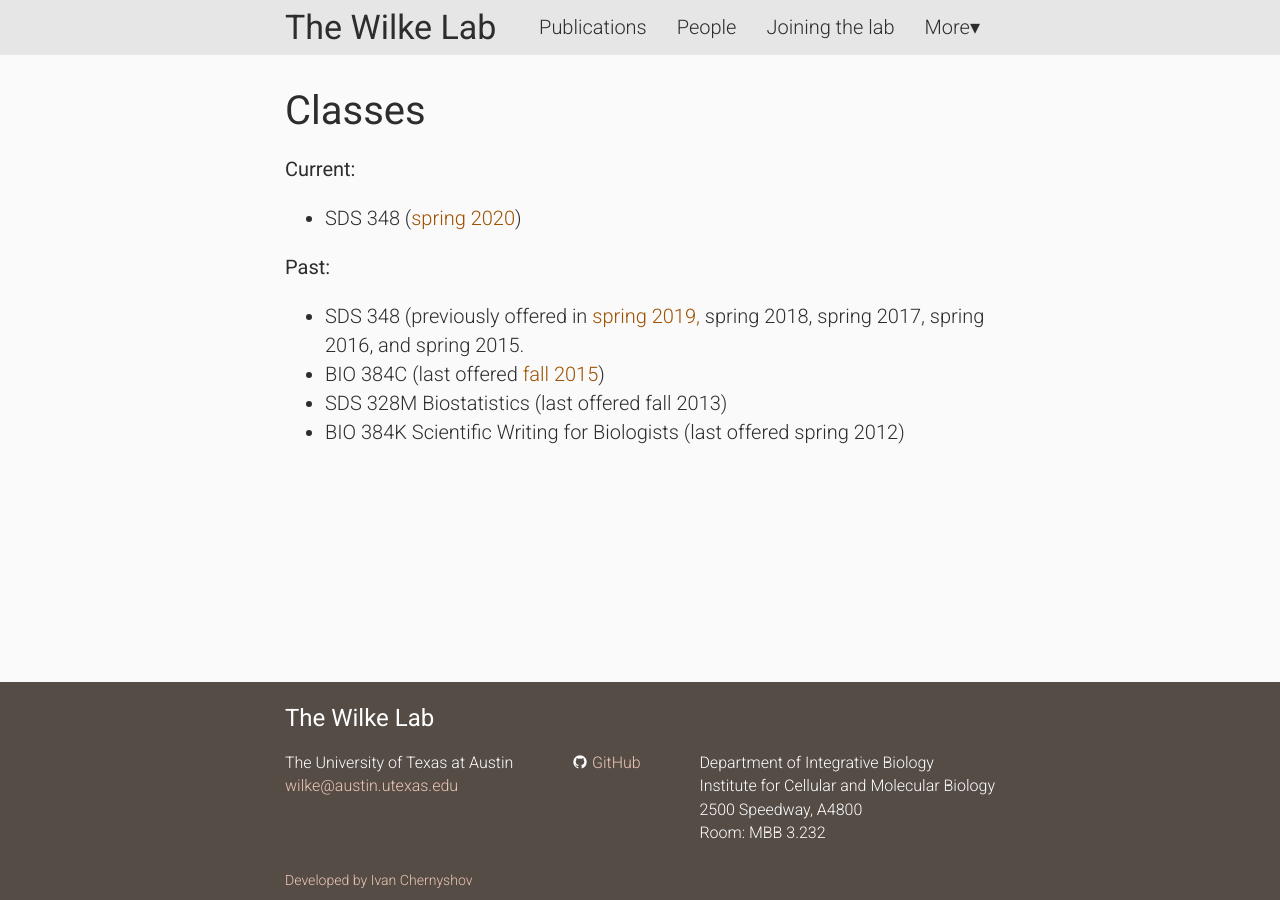
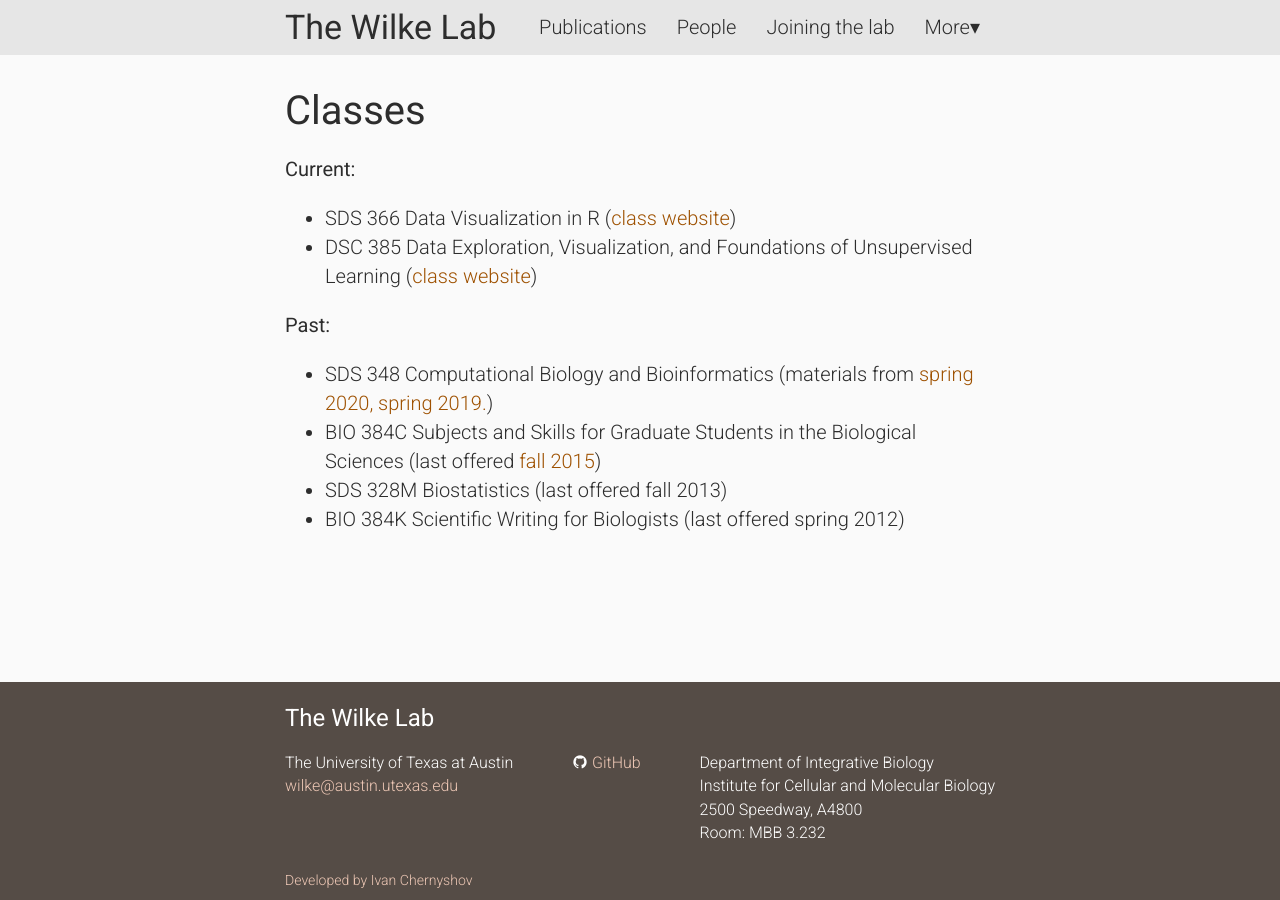
Before and after one commit to wilkelab/wilkelab.github.io, a Jekyll site: the page built from classes/index.md, in a window 1280 px wide. Built offline with Jekyll 4.4.1, drawn with Linux system fonts in a browser that asks for light colours; nearby versions of some CDN libraries.

Commit message:
update classes

```diff
--- a/classes/index.md
+++ b/classes/index.md
@@ -6,11 +6,12 @@ permalink: /classes/
 
 **Current:**
 
-- SDS 348 ([spring 2020](/classes/SDS348_spring_2020.html))
+- SDS 366 Data Visualization in R ([class website](/SDS366/))
+- DSC 385 Data Exploration, Visualization, and Foundations of Unsupervised Learning ([class website](/DSC385/))
 
 **Past:**
 
-- SDS 348 (previously offered in [spring 2019,](/classes/SDS348_spring_2019.html) spring 2018, spring 2017, spring 2016, and spring 2015.
-- BIO 384C (last offered [fall 2015](/classes/BIO384C_fall_2015.html))
+- SDS 348 Computational Biology and Bioinformatics (materials from [spring 2020,](/classes/SDS348_spring_2020.html) [spring 2019.](/classes/SDS348_spring_2019.html))
+- BIO 384C Subjects and Skills for Graduate Students in the Biological Sciences (last offered [fall 2015](/classes/BIO384C_fall_2015.html))
 - SDS 328M Biostatistics (last offered fall 2013)
 - BIO 384K Scientific Writing for Biologists (last offered spring 2012)
```
